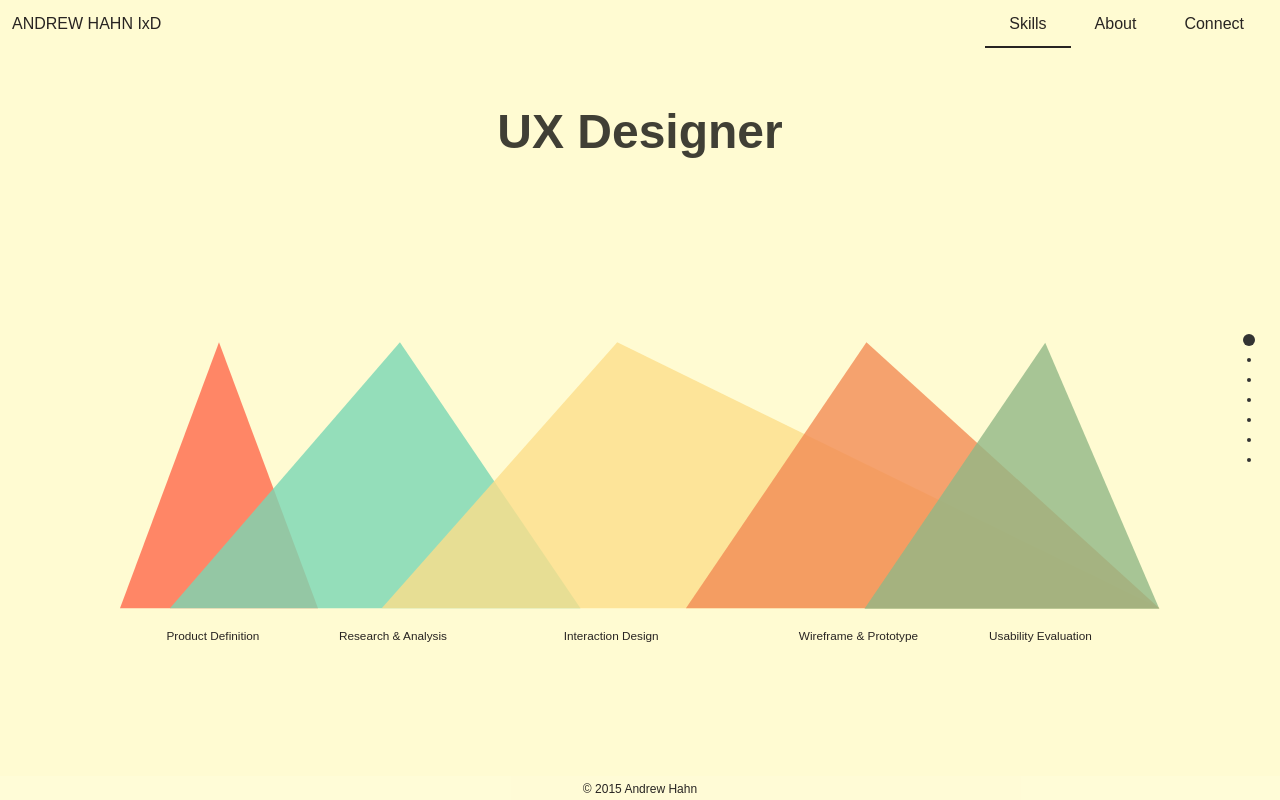
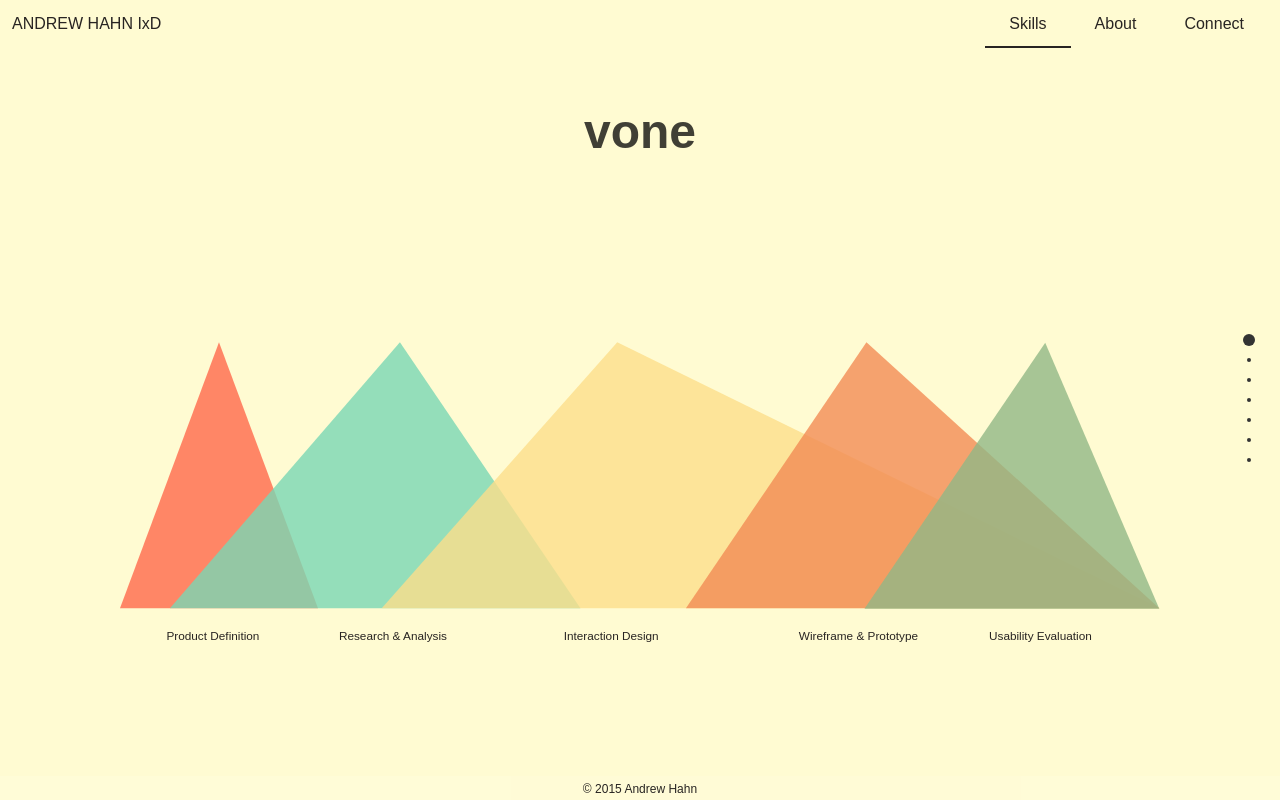
Before and after one commit to Hahndrew/portfolio2, a website: page home.html in a window 1280 px wide. Drawn offline with nearby package versions, Linux system fonts and the light colour scheme; a web font is replaced by a local one.

Commit message:
vone commit

```diff
--- a/home.html
+++ b/home.html
@@ -64,7 +64,7 @@
 	<!-- Section 1 : Design Process ************************* -->
 	<!-- **************************************************** -->
 	<div class="section designProcess fadeIn">
-		<h1 id="designProcessPageTitle">UX Designer</h1>
+		<h1 id="designProcessPageTitle">vone</h1>
 		<figure>
 			<!-- <img src="images/charts/design-process-chart.png" alt="Design Process Chart"> -->
 
```
